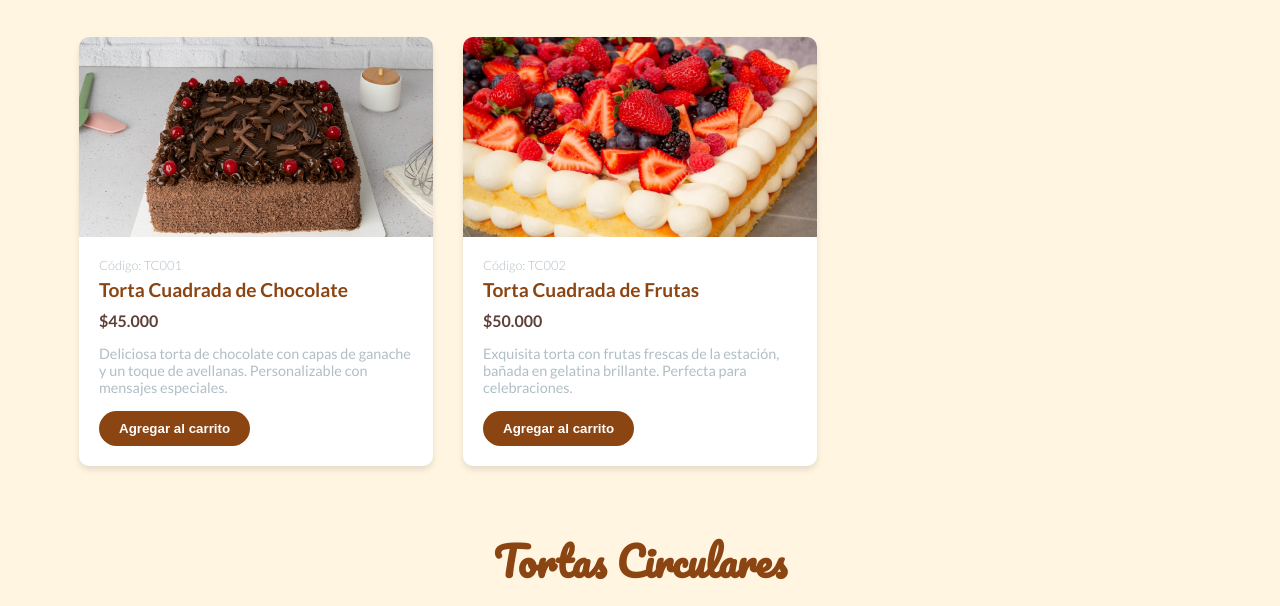
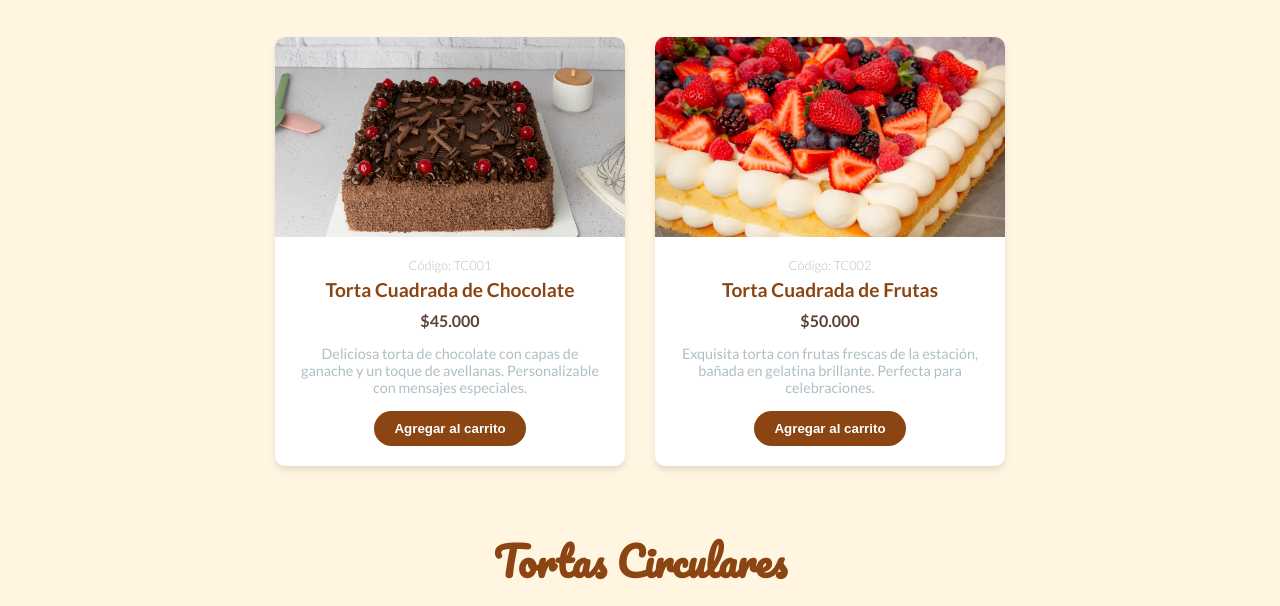
Before and after one commit to mipaillafil/Mil-Sabores, a plain HTML site: page Mil Sabores/productos.html in a window 1280 px wide. Shown: the part 514-1120 px from the top of the page. Drawn offline with Linux system fonts and the light colour scheme.

Commit message:
mas detalles

```diff
--- a/Mil Sabores/style.css
+++ b/Mil Sabores/style.css
@@ -408,7 +408,14 @@ footer {
 
 /* Estilos para las secciones de categoría*/
 .categoria-productos {
-    margin-bottom: 60px;
+    text-align: center;
+}
+
+.productos-grid {
+    display: grid;
+    grid-template-columns: repeat(auto-fit, minmax(280px, 350px));
+    justify-content: center;
+    gap: 30px;
 }
 
 /*Estilos para el nuevo código de producto*/
```
